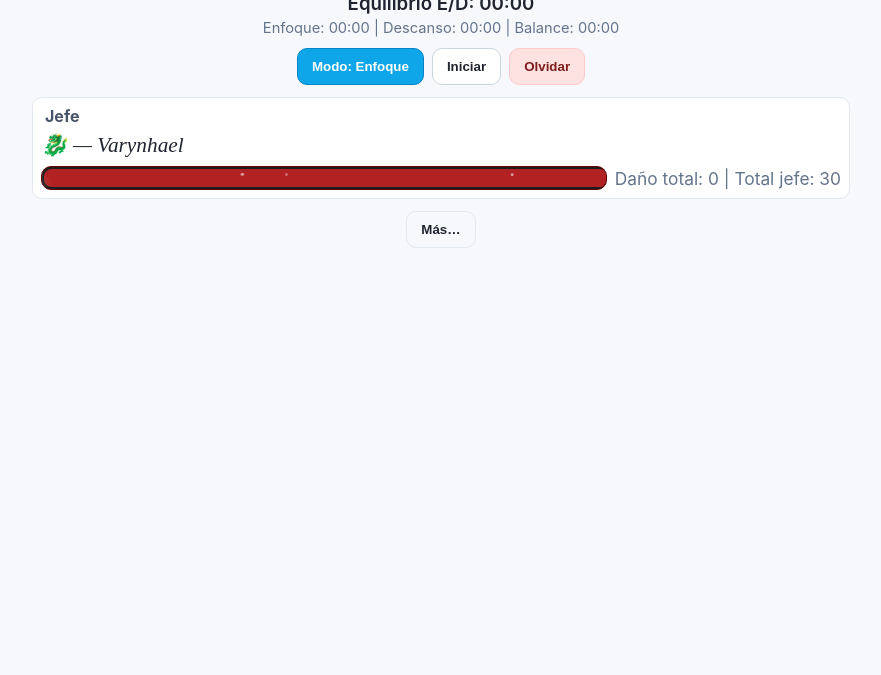
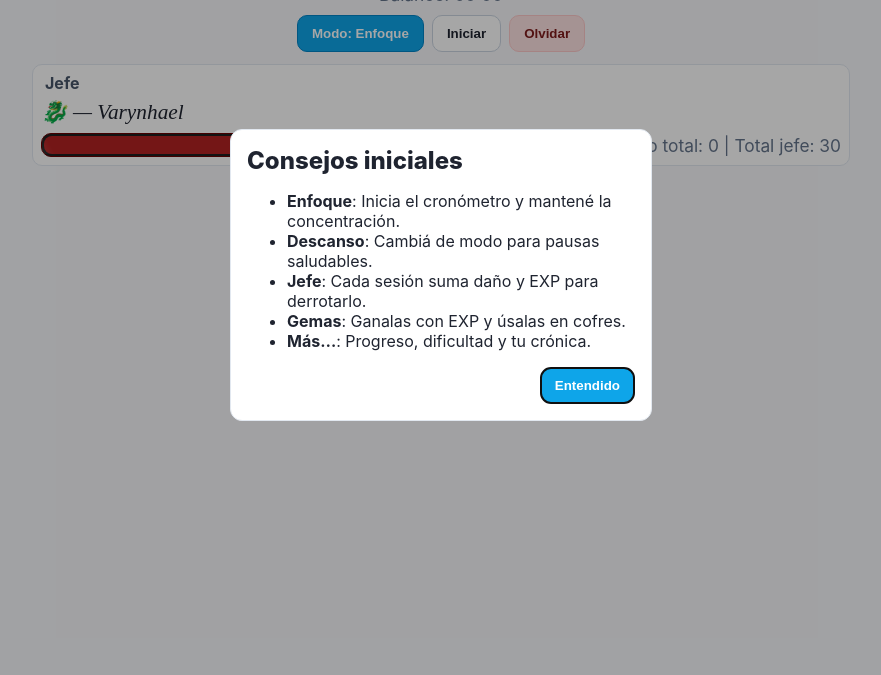
Before and after one commit to KierPrev/flowmodoro-rpg, a plain HTML site: page index.html in a window 1280 px wide. Shown: the part 125-800 px from the top of the page, without its empty margins (199-1080 px from the left). Drawn offline with Linux system fonts and the light colour scheme.

Commit message:
Revert "new"
This reverts commit 8065061311c0c3a1f2bd8717e68acb46e7262761.

```diff
--- a/app.js
+++ b/app.js
@@ -179,9 +179,7 @@ function balanceSeconds(s) {
    UI refs
 ============================ */
 const elTime = $('#timeLabel');
-const elBalanceContainer = $('#balanceContainer');
-const elBalanceLabel = $('#balanceLabel');
-const elBalanceComponents = $('#balanceComponents');
+const elBalance = $('#balanceLabel');
 
 const elBtnToggleMode = $('#btnToggleMode');
 const elBtnStartPause = $('#btnStartPause');
--- a/index.html
+++ b/index.html
@@ -17,14 +17,7 @@
 
     <section class="zen">
       <div id="timeLabel" class="time">00:00</div>
-
-      <!-- Nueva presentación del balance -->
-      <div id="balanceContainer" class="balance-container">
-        <div id="balanceLabel" class="balance-label">Equilibrio E/D: 00:00</div>
-        <div id="balanceComponents" class="balance-components muted center">
-          Enfoque: 00:00 | Descanso: 00:00 | Balance: 00:00
-        </div>
-      </div>
+      <div id="balanceLabel" class="muted center">Balance: 00:00</div>
 
       <div class="row controls">
         <button id="btnToggleMode" class="btn primary">Modo: Enfoque</button>
--- a/styles.css
+++ b/styles.css
@@ -103,35 +103,6 @@ body {
 .muted {
   color: var(--muted);
   font-size: 13pt;
-}
-
-/* Nueva presentación del balance */
-.balance-container {
-  margin: 8px 0;
-}
-
-.balance-label {
-  font-size: 14pt;
-  font-weight: 600;
-  text-align: center;
-  margin-bottom: 4px;
-}
-
-.balance-components {
-  font-size: 11pt;
-  line-height: 1.3;
-}
-
-.balance-positive {
-  color: var(--ok);
-}
-
-.balance-negative {
-  color: var(--warn);
-}
-
-.balance-neutral {
-  color: var(--muted);
 }
 
 .subtitle {
```
